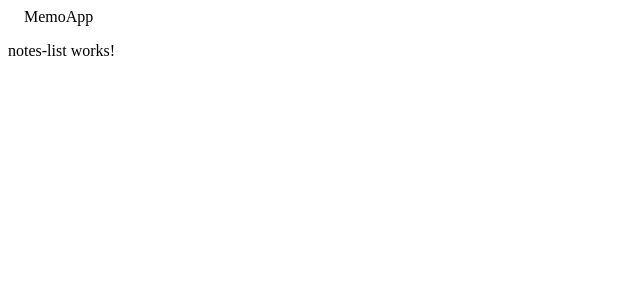
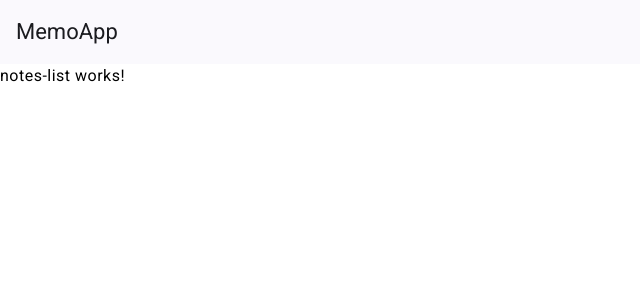
Before and after one commit to grizlizli/memo-app, an Angular app: page /notes in a window 1280 px wide. Shown: the top 300 px of the page, without its empty margins (0-640 px from the left). Built offline with nearby package versions, Linux system fonts and the light colour scheme.

Commit message:
add material styling

```diff
--- a/angular.json
+++ b/angular.json
@@ -32,6 +32,7 @@
               }
             ],
             "styles": [
+              "@angular/material/prebuilt-themes/azure-blue.css",
               "src/styles.scss"
             ],
             "scripts": []
@@ -91,6 +92,7 @@
               }
             ],
             "styles": [
+              "@angular/material/prebuilt-themes/azure-blue.css",
               "src/styles.scss"
             ],
             "scripts": []
--- a/src/app/app.config.ts
+++ b/src/app/app.config.ts
@@ -2,7 +2,8 @@
 import { provideRouter } from '@angular/router';
 
 import { routes } from './app.routes';
+import { provideAnimationsAsync } from '@angular/platform-browser/animations/async';
 
 export const appConfig: ApplicationConfig = {
-  providers: [provideZoneChangeDetection({ eventCoalescing: true }), provideRouter(routes)]
+  providers: [provideZoneChangeDetection({ eventCoalescing: true }), provideRouter(routes), provideAnimationsAsync()]
 };
--- a/src/index.html
+++ b/src/index.html
@@ -6,8 +6,10 @@
   <base href="/">
   <meta name="viewport" content="width=device-width, initial-scale=1">
   <link rel="icon" type="image/x-icon" href="favicon.ico">
+  <link href="https://fonts.googleapis.com/css2?family=Roboto:wght@300;400;500&display=swap" rel="stylesheet">
+  <link href="https://fonts.googleapis.com/icon?family=Material+Icons" rel="stylesheet">
 </head>
-<body>
+<body class="mat-typography">
   <app-root></app-root>
 </body>
 </html>
--- a/src/styles.scss
+++ b/src/styles.scss
@@ -1 +1,4 @@
 /* You can add global styles to this file, and also import other style files */
+
+html, body { height: 100%; }
+body { margin: 0; font-family: Roboto, "Helvetica Neue", sans-serif; }
```
